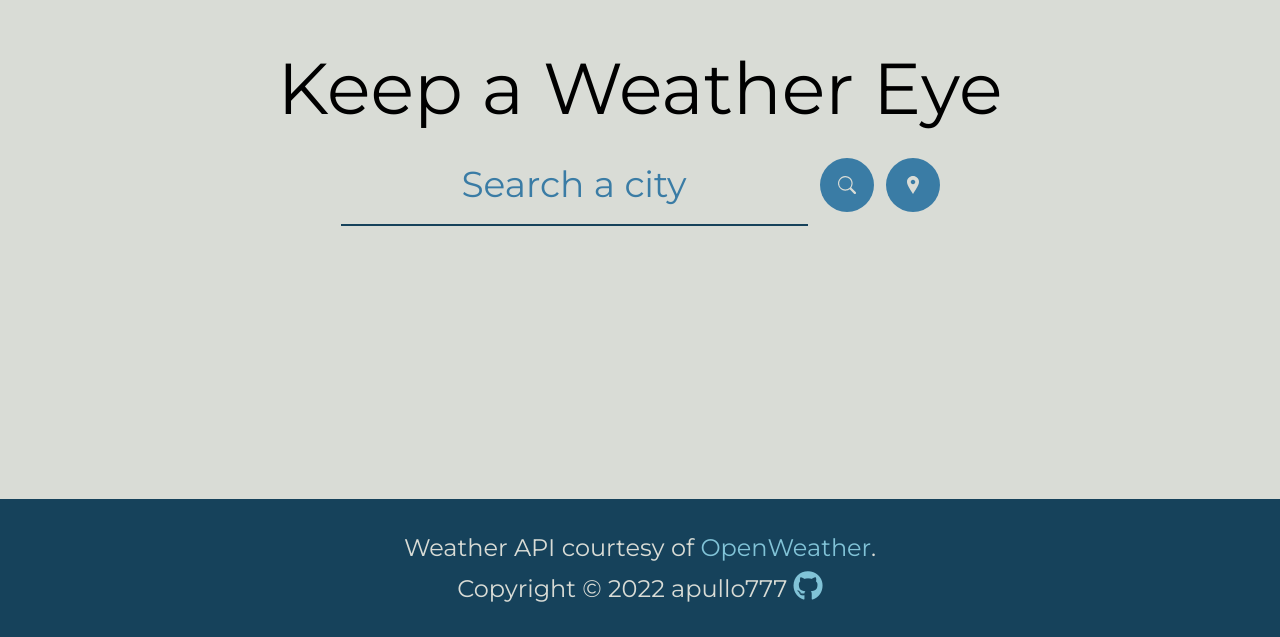
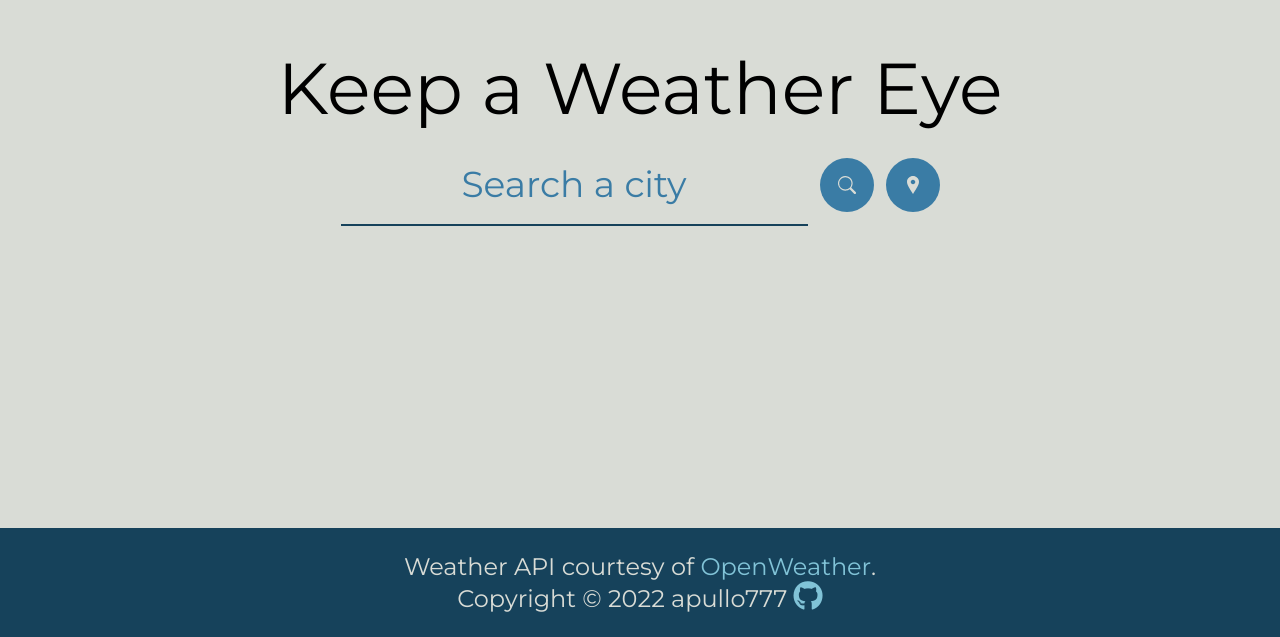
Before and after one commit to apullo777/weather-app, a plain HTML site: page index.html in a window 1280 px wide. Shown: the part 163-800 px from the top of the page. Drawn offline with Linux system fonts and the light colour scheme.

Commit message:
tweak footer css

```diff
--- a/style.css
+++ b/style.css
@@ -130,7 +130,7 @@ footer {
 }
 
 footer p {
-  margin: 0.4em;
+  margin: 0em;
 }
 
 #result-content {
```
